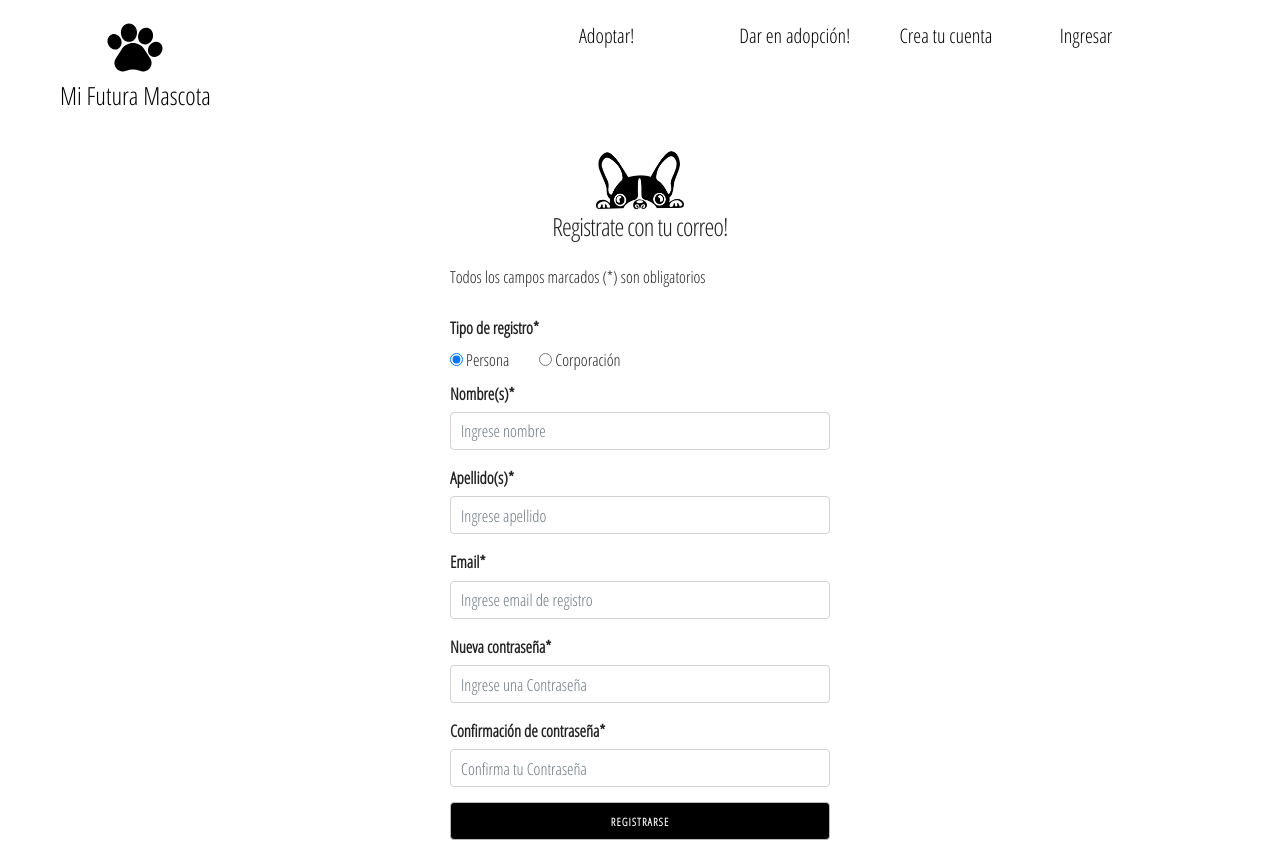
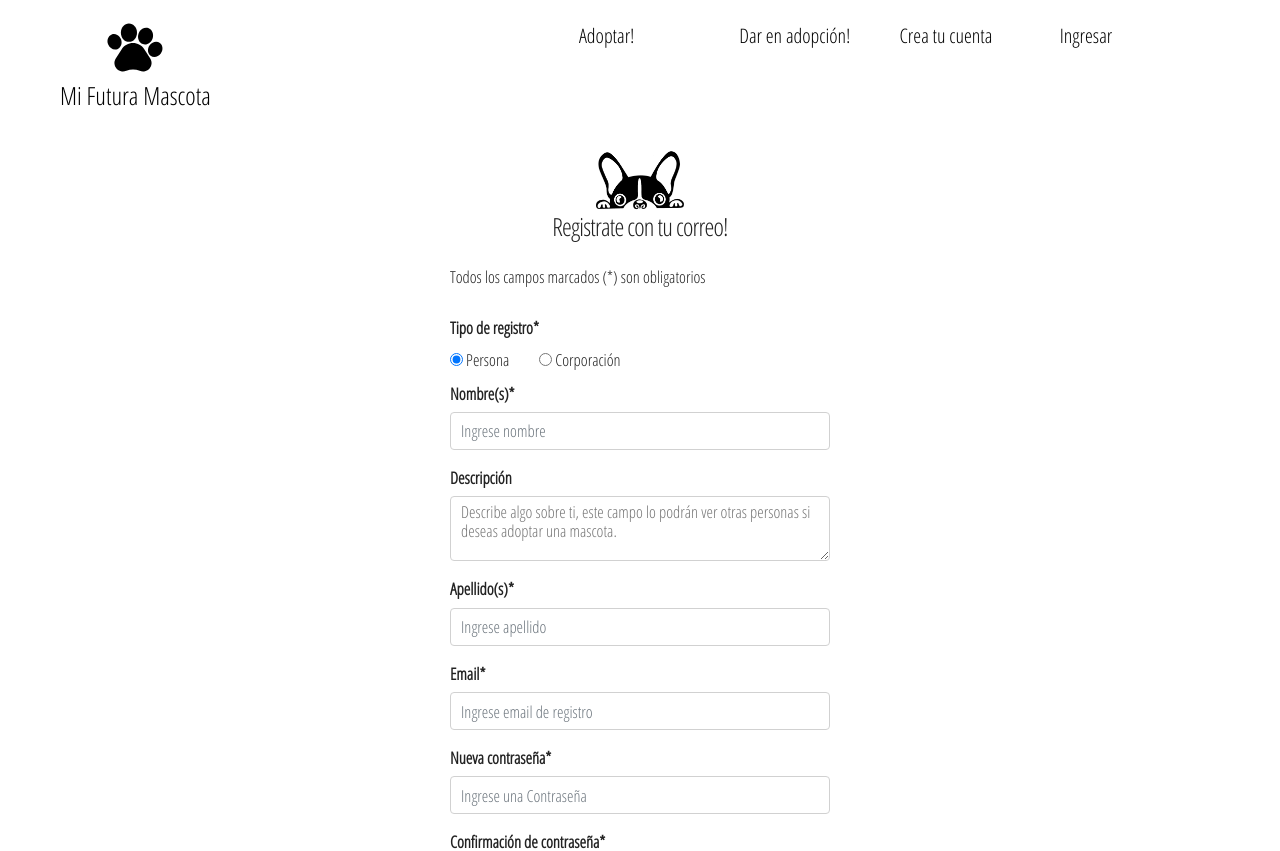
Before and after one commit to diegojuan2104/MiFuturaMascota_Front, a React (Create React App) app: page /registrarse in a window 1280 px wide. Shown: the top 851 px of the page. Built offline with nearby package versions, Linux system fonts and the light colour scheme.

Commit message:
textarea implemented to describe profile and contact with the owner

```diff
--- a/package.json
+++ b/package.json
@@ -6,7 +6,7 @@
     "@testing-library/jest-dom": "^4.2.4",
     "@testing-library/react": "^9.3.2",
     "@testing-library/user-event": "^7.1.2",
-    "axios": "^0.20.0",
+    "axios": "^0.21.1",
     "bootstrap": "^4.6.0",
     "cors": "^2.8.5",
     "node-sass": "^4.14.1",
--- a/src/pages/adopcion_detalles/adopcion_detalles_page.component.jsx
+++ b/src/pages/adopcion_detalles/adopcion_detalles_page.component.jsx
@@ -29,6 +29,21 @@ const AdopocionDetalles = () => {
     isDisabled: "",
     id: "",
   });
+
+
+  const [data, actualizarTexto] = useState({
+    interest: ""
+  });
+
+  const { interest } = data;
+
+  const actualizarState = (e) => {
+    actualizarTexto({
+      ...data,
+      [e.target.name]: e.target.value,
+    });
+  };
+
 
   useEffect(() => {
     if (!infoMascota) {
@@ -83,11 +98,21 @@ const AdopocionDetalles = () => {
               />
             )}
 
+
+            {/* DESCRIPCION */}
+            <label>Descripción</label>
+            <textarea
+              placeholder="Describe tu interes en esta mascota"
+              className="u-full-width"
+              name="interest"
+              onChange={actualizarState}
+              value={interest}
+            ></textarea>
             {showButton ? <button
               className=" "
               onClick={express_interest}
             >
-              Estoy interesado!
+              Enviar Mensaje al dueño!
             </button> : null}
 
           </div>
--- a/src/pages/registrarse/registrarse_page.component.jsx
+++ b/src/pages/registrarse/registrarse_page.component.jsx
@@ -35,7 +35,8 @@ const RegistrarsePage = () => {
     city: "",
     nit:"",
     state: null,
-    city: null
+    city: null,
+    description: ""
   });
 
   const {
@@ -49,7 +50,8 @@ const RegistrarsePage = () => {
     city,
     address,
     nit,
-    phone
+    phone,
+    description
   } = usuario;
 
   const actualizarState = (e) => {
@@ -200,6 +202,16 @@ const RegistrarsePage = () => {
             />
           </div>
 
+            {/* DESCRIPCION */}
+            <label>Descripción</label>
+          <textarea
+            placeholder="Describe algo sobre ti, este campo lo podrán ver otras personas si deseas adoptar una mascota."
+            className="u-full-width"
+            name="description"
+            onChange={actualizarState}
+            value={description}
+          ></textarea>
+
           {!isCorporation ? (
             <div className="input-box">
               <label htmlFor="">
```
Also changed, not shown: 1 other file (tests, documents, lock files or other folders).
